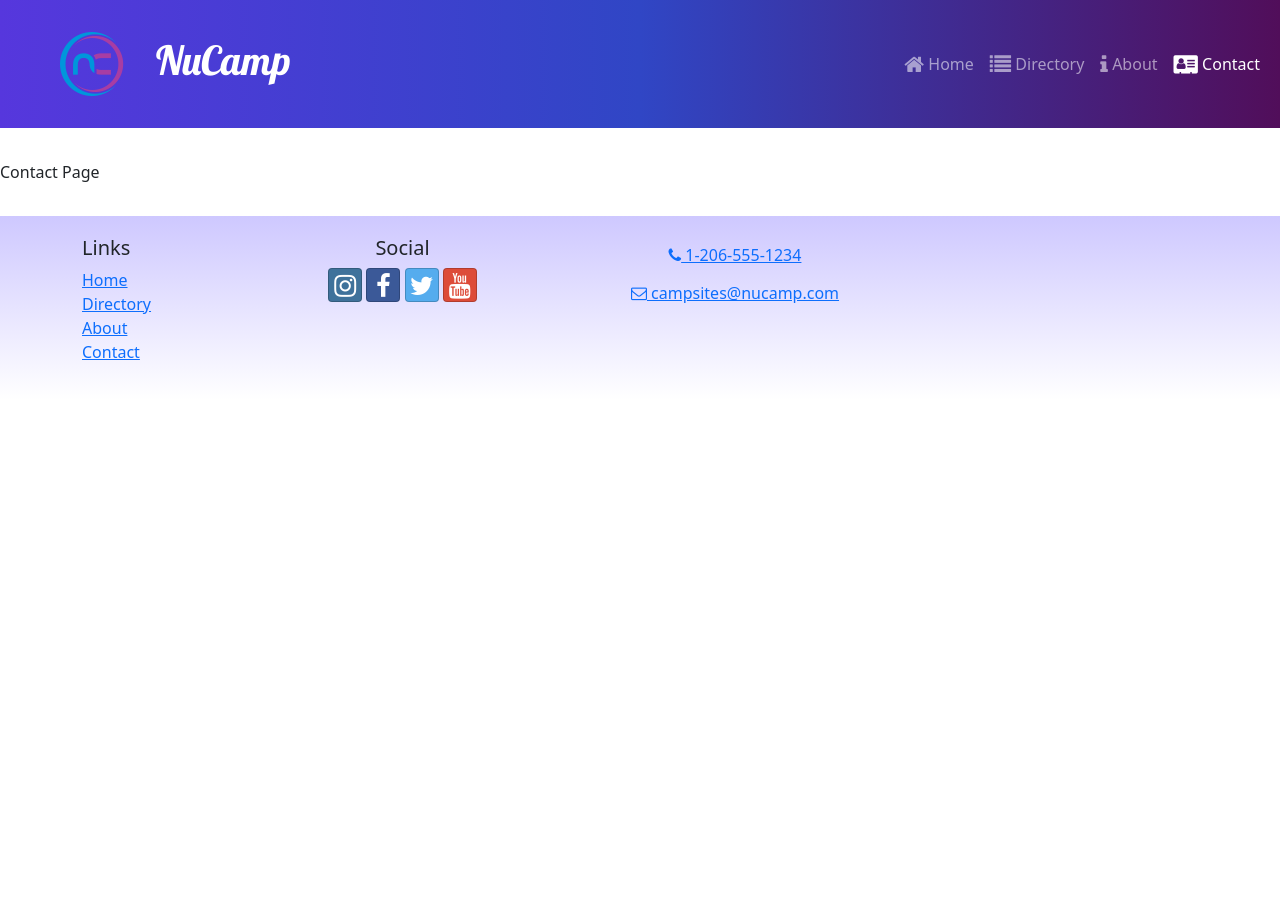
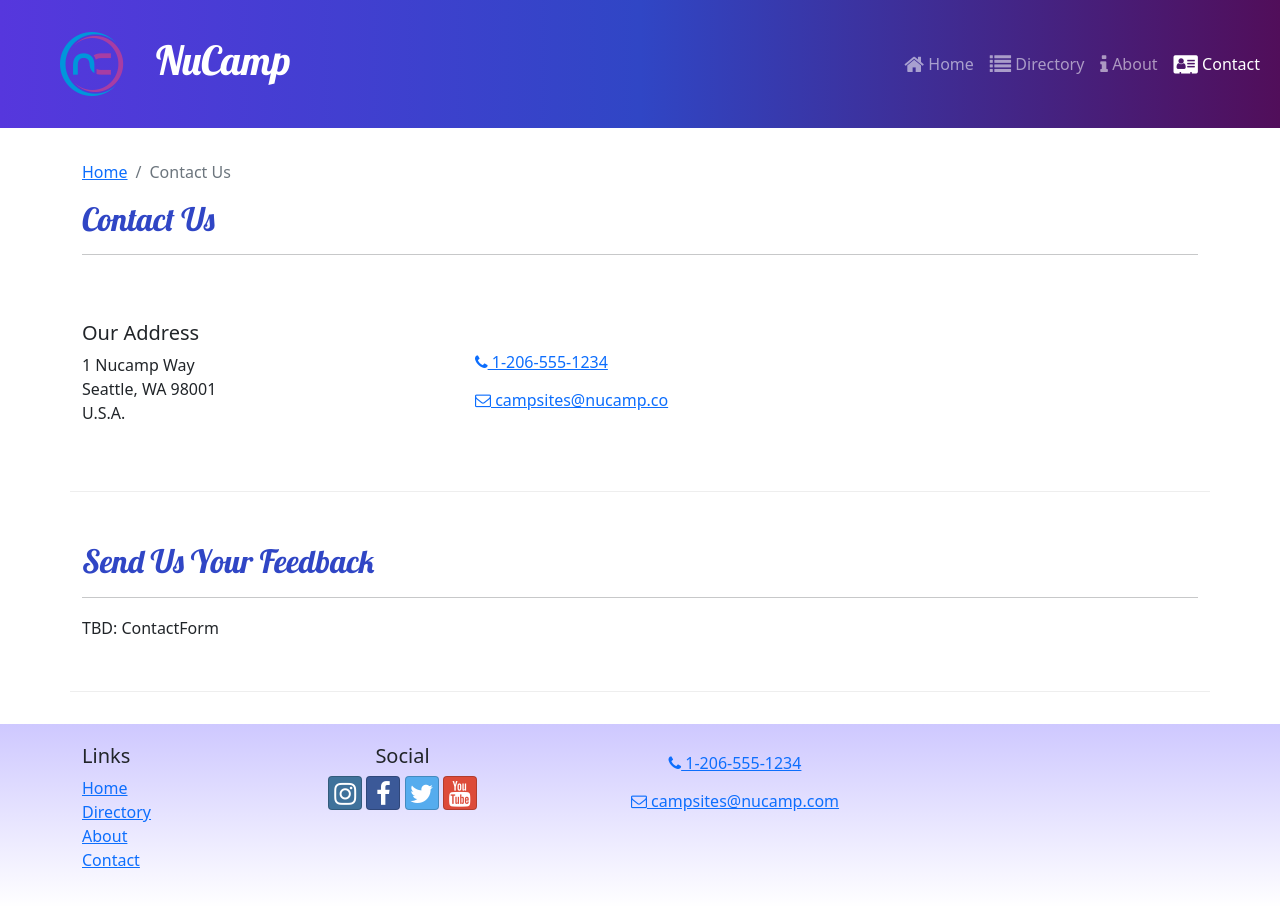
Before and after one commit to masaaapotat/MASAAnucamp, a React (Create React App) app in the folder nucampsite/: page /contact in a window 1280 px wide. Before the commit the page ends 800 px from the top, so only its background shows below. Built offline with nearby package versions, Linux system fonts and the light colour scheme.

Commit message:
created contactform component suing formik

```diff
--- a/nucampsite/src/pages/ContactPage.js
+++ b/nucampsite/src/pages/ContactPage.js
@@ -1,5 +1,49 @@
-const   ContactPage=()=>{
+import { Container, Col, Row } from 'reactstrap';
+import SubHeader from '../components/SubHeader';
 
-    return <div>Contact Page</div>;
+const ContactPage = () => {
+    return (
+        <Container>
+            <SubHeader current='Contact Us' />
+            <Row className='row-content align-items-center'>
+                <Col sm='4'>
+                    <h5>Our Address</h5>
+                    <address>
+                        1 Nucamp Way
+                        <br />
+                        Seattle, WA 98001
+                        <br />
+                        U.S.A.
+                    </address>
+                </Col>
+                <Col>
+                    <a
+                        role='button'
+                        className='btn btn-link'
+                        href='tel:+12065551234'
+                    >
+                        <i className='fa fa-phone' /> 1-206-555-1234
+                    </a>
+                    <br />
+                    <a
+                        role='button'
+                        className='btn btn-link'
+                        href='mailto:fakeemail@fakeemail.co'
+                    >
+                        <i className='fa fa-envelope-o' /> campsites@nucamp.co
+                    </a>
+                </Col>
+            </Row>
+
+            <Row className='row-content'>
+                <Col xs='12'>
+                    <h2>Send Us Your Feedback</h2>
+                    <hr />
+                </Col>
+                <Col md='10'>TBD: ContactForm</Col>
+            </Row>
+        </Container>
+    );
 };
+
 export default ContactPage;
```
Also changed, not shown: nucampsite/src/components/ContactForm.js (added, +79 -0 lines).
